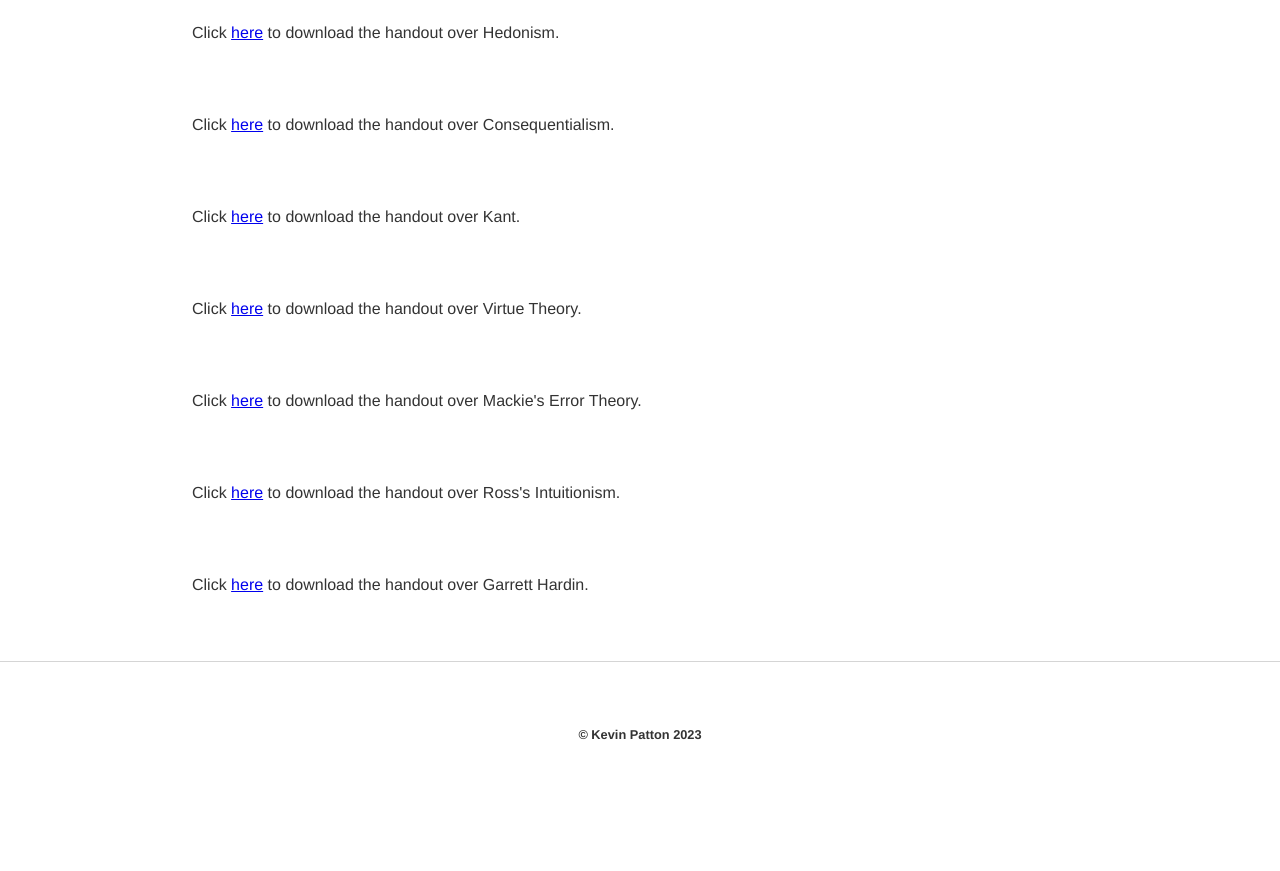
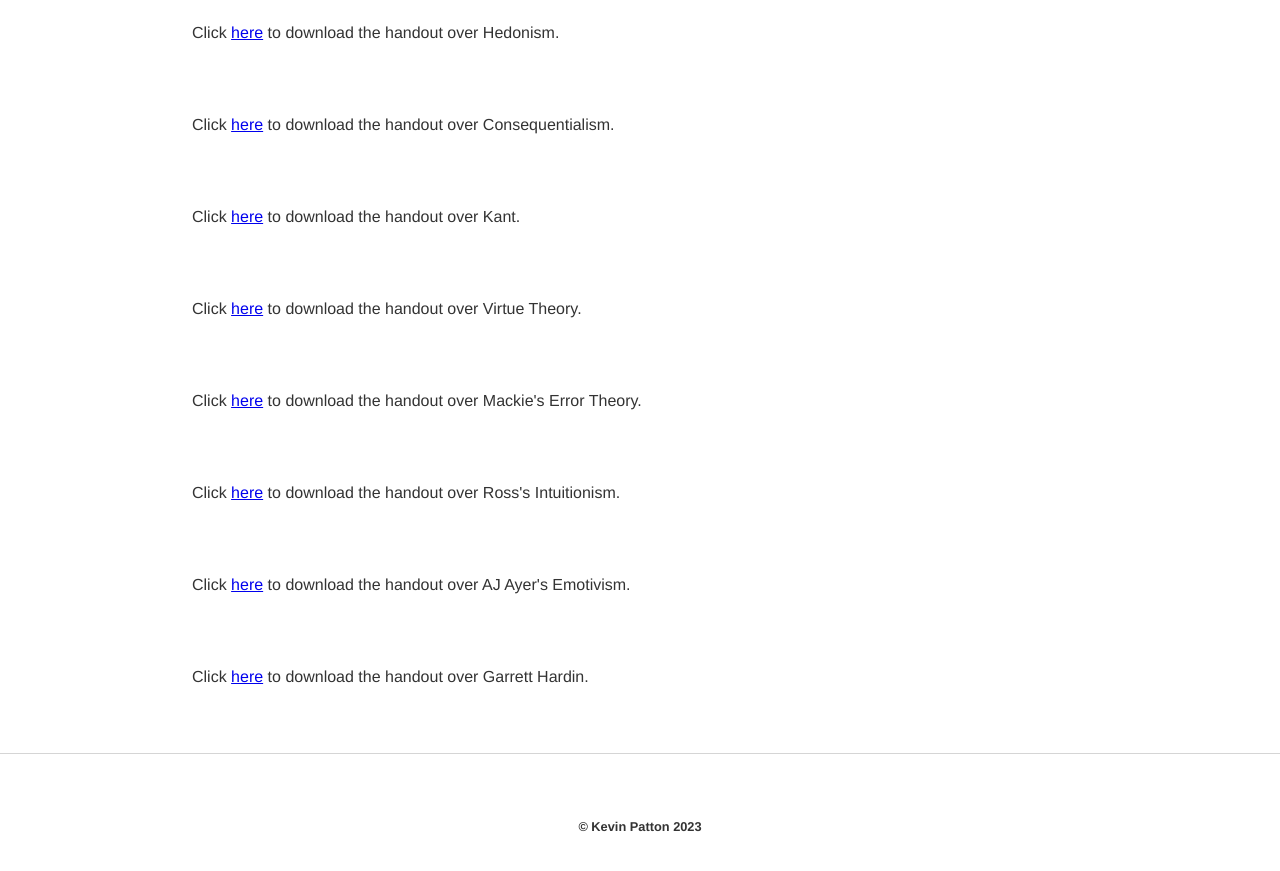
Before and after one commit to kevinjpatton/kevinjpatton.github.io, a Jekyll site: the page built from teaching/phil_2030/index.html, in a window 1280 px wide and 900 px high, scrolled down 1106 px. Shown: the top 871 px of the window. Built offline with Jekyll 4.4.1, drawn with Linux system fonts in a browser that asks for light colours; Markdown is read by kramdown in place of the engine named in the settings; before the commit the page ends 1914 px from its top, so only the background shows below that.

Commit message:
Update index.html

```diff
--- a/teaching/phil_2030/index.html
+++ b/teaching/phil_2030/index.html
@@ -19,4 +19,5 @@
 <p>Click <a href="/teaching/phil_2030/Handout - Virtue Theory.pdf" target="_blank">here</a> to download the handout over Virtue Theory.</p>
 <p>Click <a href="/teaching/phil_2030/Handout - Mackie - 2030.pdf" target="_blank">here</a> to download the handout over Mackie's Error Theory.</p>
 <p>Click <a href="/teaching/phil_2030/Handout - Ross.pdf" target="_blank">here</a> to download the handout over Ross's Intuitionism.</p>
+<p>Click <a href="/teaching/phil_2030/Handout - Ayer.pdf" target="_blank">here</a> to download the handout over AJ Ayer's Emotivism.</p>
 <p>Click <a href="/teaching/phil_2030/Handout - Garrett Hardin.pdf" target="_blank">here<a> to download the handout over Garrett Hardin.</p>
```
